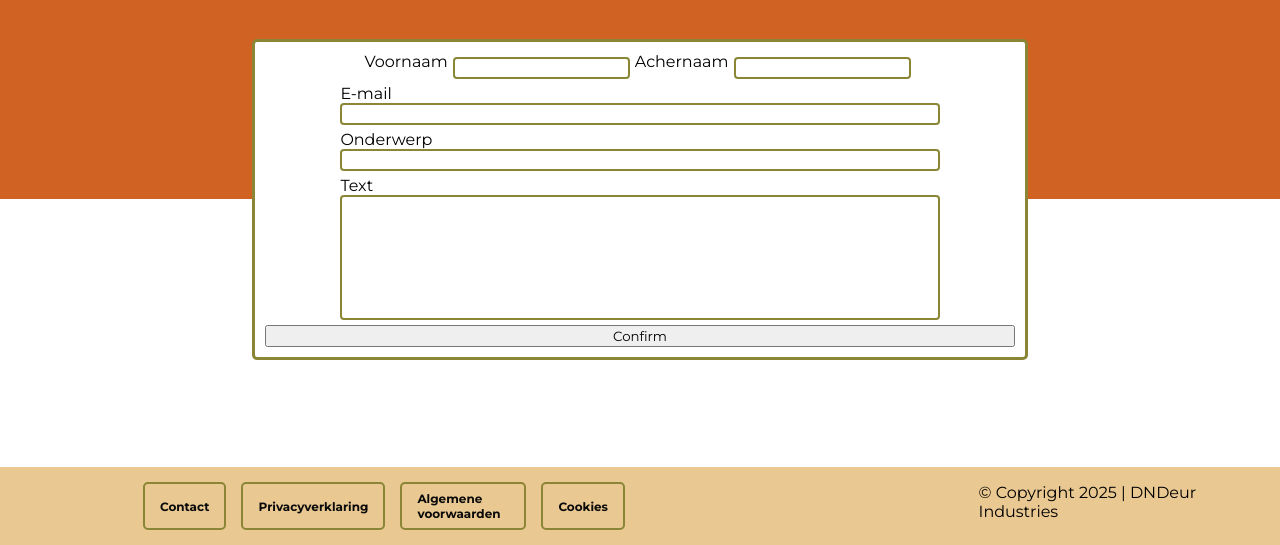
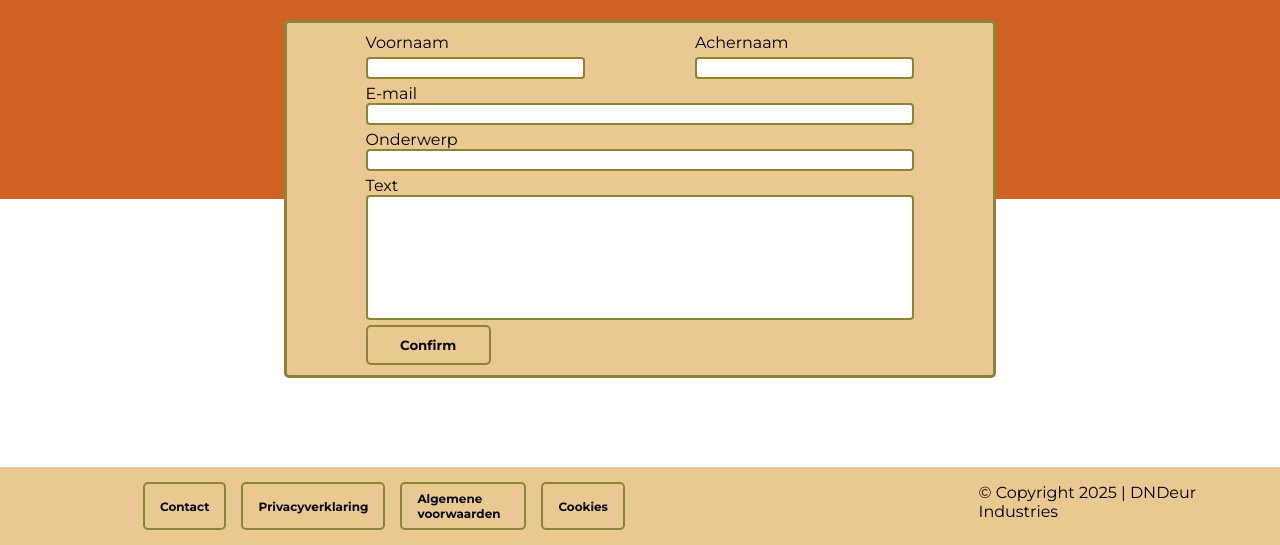
Before and after one commit to NulvWorks/nulvworks.github.io, a plain HTML site: page contact.html in a window 1280 px wide. Shown: the part 255-800 px from the top of the page. Drawn offline with Linux system fonts and the light colour scheme; a web font is replaced by a local one.

Commit message:
contact pagina button.
naam en achternaam opmaak aangepast.
button aangepast

```diff
--- a/contact.html
+++ b/contact.html
@@ -40,13 +40,17 @@
       <div class="light-header"></div>
       <h1>Contact formulier</h1>
       <form action="">
-        <div class="Name">
-          <label for="FName">Voornaam</label>
-          <input type="text" name="Voornaam" id="FName" class="NameText" />
+        <div class="NameInfo">
+          <div class="Name">
+            <label for="FName">Voornaam</label>
+            <input type="text" name="Voornaam" id="FName" class="NameText" />
+          </div>
+          <div class="Name">
+            <label for="LName">Achernaam</label>
+            <input type="text" name="Achternaam" id="LName" class="NameText" />
+          </div>
+        </div>
 
-          <label for="LName">Achernaam</label>
-          <input type="text" name="Achternaam" id="LName" class="NameText" />
-        </div>
         <div class="ContactInfo">
           <label for="Email">E-mail</label>
           <input type="text" name="E-mail" id="Email" />
@@ -56,8 +60,10 @@
 
           <label for="text">Text</label>
           <input type="text" name="text" id="text" class="text" />
+
+          <button type="submit">Confirm</button>
         </div>
-        <button type="submit">Confirm</button>
+
       </form>
     </header>
 
--- a/css/ContactStyle.css
+++ b/css/ContactStyle.css
@@ -1,5 +1,5 @@
 form {
-  background-color: var(--white);
+  background-color: var(--beige);
   grid-column: 2/5;
   grid-row: 2/4;
   display: flex;
@@ -19,11 +19,18 @@ form input {
 
 .Name {
   display: flex;
-  align-self: center;
-  flex-direction: row;
+  flex-direction: column;
+  width: 40%;
 }
 .NameText {
-  margin: 5px;
+  margin: 5px 0;
+}
+.NameInfo {
+  display: flex;
+  flex-direction: row;
+  align-self: center;
+  width: 80%;
+  justify-content: space-between;
 }
 .ContactInfo {
   display: flex;
@@ -31,16 +38,35 @@ form input {
   width: 80%;
   align-self: center;
 }
+.ContactInfo button {
+  width: 125px;
+  transition: all 0.1s;
+  border: 2px solid var(--green);
+  border-radius: 5px;
+  text-decoration: none;
+  color: var(--black);
+  font-weight: bold;
+  padding: 10px 25px;
+  background-color: var(--beige);
+}
+.ContactInfo button:hover {
+  border: 2px solid var(--green);
+  background-color: var(--green);
+}
+
 .text {
   height: 125px;
 }
 
 @media (width <= 850px) {
-  .Name {
+  .NameInfo {
     display: flex;
     align-self: center;
     flex-direction: column;
     width: 80%;
+  }
+  .Name {
+    width: auto;
   }
 }
 
@@ -48,4 +74,7 @@ form input {
   form {
     grid-column: 2/3;
   }
+  .ContactInfo button {
+  width: auto;
+  }
 }
```
